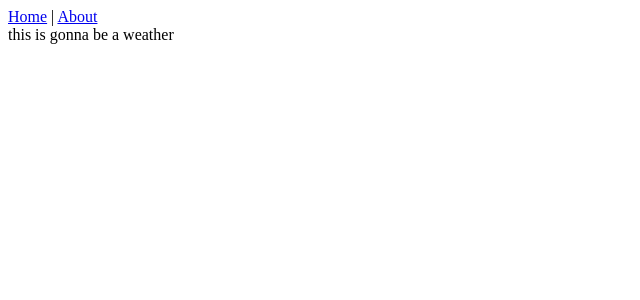
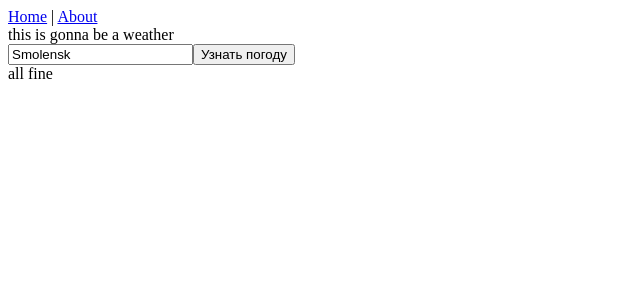
Before and after one commit to Vterebenin/pig-weather, a Vue app: page /#/ in a window 1280 px wide. Shown: the top 300 px of the page, without its empty margins (0-640 px from the left). Built offline with nearby package versions, Linux system fonts and the light colour scheme; no server answers.

Commit message:
now with async

```diff
--- a/src/components/CityWeather.vue
+++ b/src/components/CityWeather.vue
@@ -1,6 +1,11 @@
 <template>
   <div class="city-weather">
     <div class="city-weather__wrapper">this is gonna be a weather</div>
+    <input type="text" v-model="cityName">
+    <button>Узнать погоду</button>
+    <div class="city-weather__now">
+      {{ weatherTitle }}
+    </div>
   </div>
 </template>
 
@@ -8,6 +13,12 @@
 import axios from "axios";
 export default {
   name: "CityWeather",
+  data() {
+    return {
+      cityName: "Smolensk",
+      weatherTitle: "all fine"
+    }
+  },
   props: {
     msg: String
   },
@@ -15,7 +26,9 @@ export default {
     const apikey = process.env.API_KEY;
     console.log(apikey);
     const proxy = "https://cors-anywhere.herokuapp.com/";
-    const query = `${proxy}https://pro.openweathermap.org/data/2.5/climate/month?q=London&appid=${apikey}`;
+    const query = `${proxy}https://api.openweathermap.org/data/2.5/weather?q=${this.cityName}&APPID=${apikey}`;
+    async function f(reducedThis) {
+      let cityWeather = new Promise((resolve, reject) => {
         axios
           .get(query, {
             headers: {
@@ -24,11 +37,20 @@ export default {
             }
           })
           .then(result => {
-        return result.data;
-      })
-      .then(data => {
-        console.log(data);
+            resolve(result.data);
           });
+      });
+
+      let result = await cityWeather;
+      console.log(result);
+      console.log(reducedThis);
+      reducedThis.weatherTitle = result.weather[0].main
+      return result
+    }
+    console.log(this.weatherTitle);
+
+    let test = f(this);
+    console.log(test, "test");
   }
 };
 </script>
```
Lines whose indentation alone changed are shown as unchanged.
